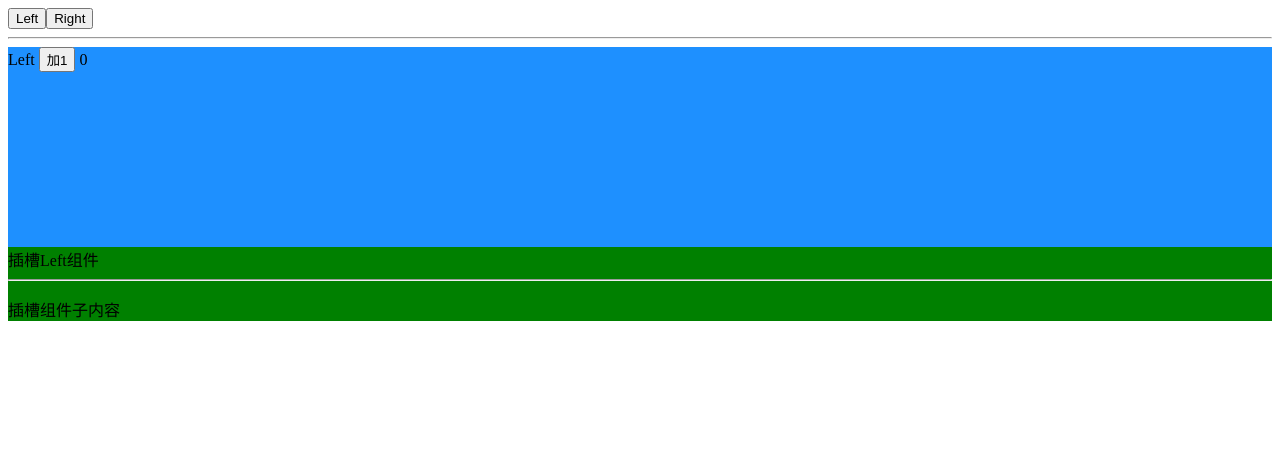
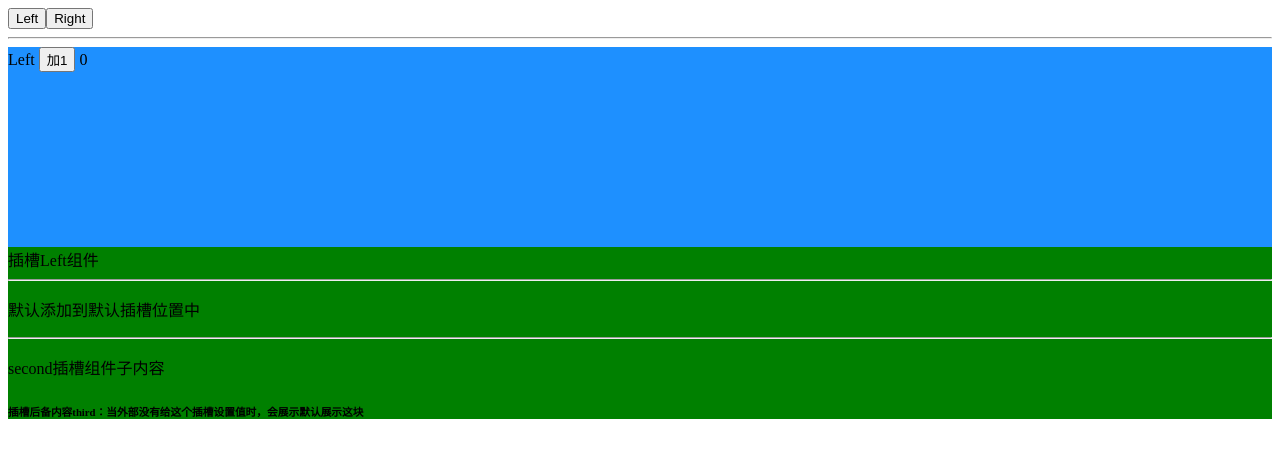
Before and after one commit to zhfei/VueBasicKnowledge, a Vue app in the folder vue-advanced-component-deom/: page / in a window 1280 px wide. Shown: the top 458 px of the page. Built offline with nearby package versions, Linux system fonts and the light colour scheme.

Commit message:
定义具名插槽

```diff
--- a/vue-advanced-component-deom/src/App.vue
+++ b/vue-advanced-component-deom/src/App.vue
@@ -13,8 +13,15 @@
       <!-- 在外部使用这个标签时，可以选择将插槽内容根据v-slot:name放到那个slot定义中 -->
       <!-- v-slot:name使用时，外面要使用template虚拟组件进行包裹，template虚拟组件并没有真实的内容 -->
       <template v-slot:second>
-        <p>插槽组件子内容</p>
+        <p>second插槽组件子内容</p>
       </template>
+
+      <!-- v-slot:标志的简写是# -->
+      <template #third>
+
+      </template>
+
+      <p>默认添加到默认插槽位置中</p>
 
     </SlotLeft>
   </div>
--- a/vue-advanced-component-deom/src/components/SlotLeft/SlotLeft.vue
+++ b/vue-advanced-component-deom/src/components/SlotLeft/SlotLeft.vue
@@ -2,7 +2,18 @@
     <div class="container">
         插槽Left组件
         <hr>
-        <slot name="second"></slot>
+        <!-- 没有设置name的插槽叫默认插槽， 在组件中没有指定v-slot:name的插槽内容默认会放置到默认插槽中 -->
+        <slot>
+
+        </slot>
+        <hr>
+        <!-- 设置了name的插槽叫做具名插槽 -->
+        <slot name="second">
+            <h6>插槽后备内容second：当外部没有给这个插槽设置值时，会展示默认展示这块</h6>
+        </slot>
+        <slot name="third">
+            <h6>插槽后备内容third：当外部没有给这个插槽设置值时，会展示默认展示这块</h6>
+        </slot>
     </div>
 </template>
 
```
